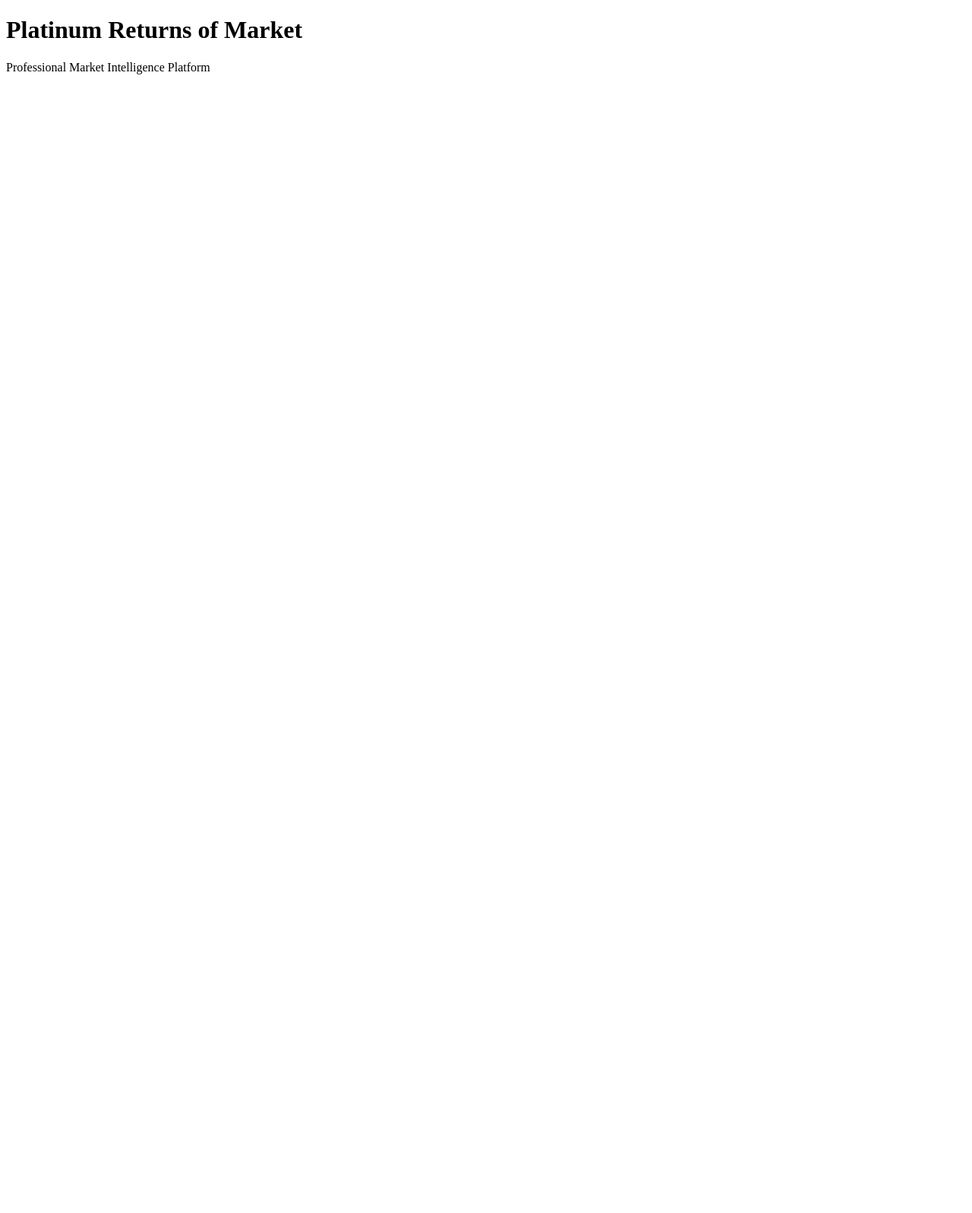
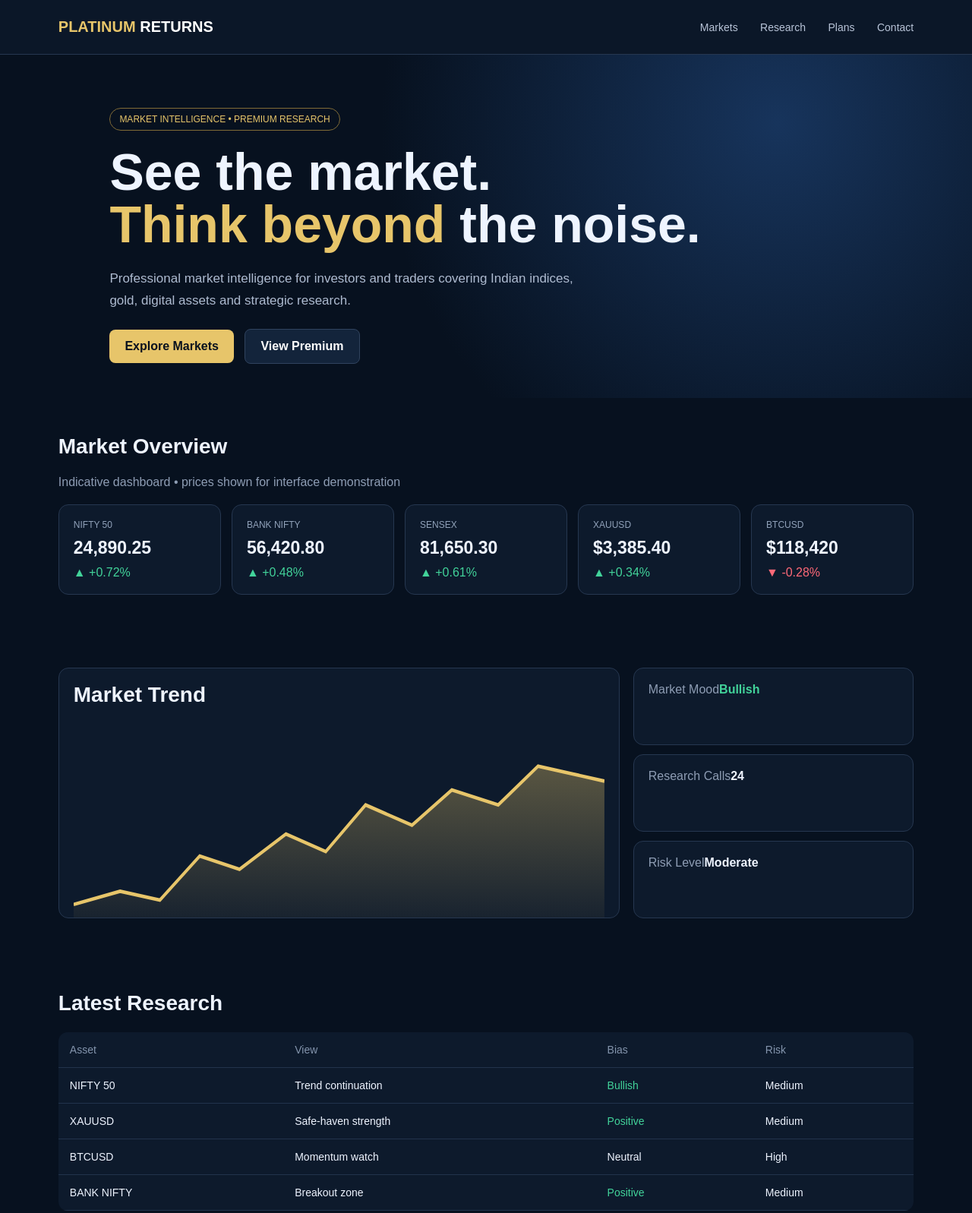
Before and after one commit to PRM05/Platinum-Returns--Of-Market, a plain HTML site: page index.html in a window 1280 px wide. Shown: the top 1597 px of the page at 76% size. Before the commit the page ends 800 px from the top, so only its background shows below. Drawn offline with Linux system fonts and the light colour scheme.

Commit message:
Update website

```diff
--- a/index.html
+++ b/index.html
@@ -1,12 +1,117 @@
 <!DOCTYPE html>
 <html lang="en">
 <head>
-  <meta charset="UTF-8">
-  <meta name="viewport" content="width=device-width, initial-scale=1.0">
-  <title>Platinum Returns of Market</title>
+<meta charset="UTF-8">
+<meta name="viewport" content="width=device-width,initial-scale=1">
+<title>Platinum Returns of Market</title>
+<style>
+*{box-sizing:border-box;margin:0;padding:0}
+body{font-family:Arial,Helvetica,sans-serif;background:#07111f;color:#eef4ff}
+header{height:72px;background:#0b1728;border-bottom:1px solid #263750;display:flex;align-items:center;justify-content:space-between;padding:0 6%;position:sticky;top:0;z-index:10}
+.logo{font-size:20px;font-weight:800;color:#e7c56a}.logo span{color:#fff}
+nav a{color:#b8c4d8;text-decoration:none;margin-left:25px;font-size:14px}
+nav a:hover{color:#e7c56a}
+.hero{padding:70px 6% 45px;background:radial-gradient(circle at 80% 20%,#17345c 0,#07111f 48%)}
+.badge{display:inline-block;border:1px solid #806b37;color:#e7c56a;padding:7px 12px;border-radius:20px;font-size:12px;margin-bottom:20px}
+h1{font-size:clamp(36px,6vw,68px);max-width:850px;line-height:1.02}
+.hero p{max-width:650px;color:#aebbd0;font-size:17px;line-height:1.7;margin:22px 0}
+.btn{display:inline-block;background:#e7c56a;color:#08111e;padding:13px 20px;border-radius:8px;text-decoration:none;font-weight:700;margin-right:10px}
+.btn.dark{background:#13243b;color:#fff;border:1px solid #30435e}
+.container{width:88%;max-width:1250px;margin:auto}
+section{padding:48px 0}
+.title{font-size:28px;margin-bottom:22px}.muted{color:#8e9db4}
+.grid{display:grid;grid-template-columns:repeat(5,1fr);gap:14px}
+.card{background:#0d1a2c;border:1px solid #263750;border-radius:13px;padding:19px;transition:.2s}
+.card:hover{transform:translateY(-3px);border-color:#8f783f}
+.symbol{color:#91a2ba;font-size:12px}.price{font-size:23px;font-weight:700;margin:10px 0}.up{color:#42d39a}.down{color:#ff6978}
+.dashboard{display:grid;grid-template-columns:2fr 1fr;gap:18px}
+.chart{height:330px;position:relative;overflow:hidden}
+.chart svg{width:100%;height:100%}
+.stats{display:grid;gap:12px}
+.stat strong{font-size:24px;display:block;margin-top:8px}
+table{width:100%;border-collapse:collapse;background:#0d1a2c;border-radius:12px;overflow:hidden}
+th,td{text-align:left;padding:15px;border-bottom:1px solid #22334c;font-size:14px}
+th{color:#8495ad;font-weight:500}
+.pricebox{font-size:27px;font-weight:800}
+.features{display:grid;grid-template-columns:repeat(3,1fr);gap:16px}
+.feature{padding:25px;background:#0d1a2c;border:1px solid #263750;border-radius:14px}
+.feature h3{margin-bottom:10px}.feature p{color:#95a4b9;line-height:1.6}
+footer{border-top:1px solid #263750;padding:30px 6%;color:#7f90a8;display:flex;justify-content:space-between}
+@media(max-width:900px){.grid{grid-template-columns:repeat(2,1fr)}.dashboard,.features{grid-template-columns:1fr}}
+@media(max-width:600px){header{padding:0 4%}nav{display:none}.hero{padding:55px 5% 35px}.container{width:90%}.grid{grid-template-columns:1fr 1fr}table{font-size:12px}.card{padding:14px}.price{font-size:19px}}
+</style>
 </head>
 <body>
-  <h1>Platinum Returns of Market</h1>
-  <p>Professional Market Intelligence Platform</p>
-</body>
-</html>
+
+<header>
+  <div class="logo">PLATINUM <span>RETURNS</span></div>
+  <nav>
+    <a href="#markets">Markets</a>
+    <a href="#research">Research</a>
+    <a href="#plans">Plans</a>
+    <a href="#contact">Contact</a>
+  </nav>
+</header>
+
+<section class="hero">
+  <div class="container">
+    <div class="badge">MARKET INTELLIGENCE • PREMIUM RESEARCH</div>
+    <h1>See the market.<br><span style="color:#e7c56a">Think beyond</span> the noise.</h1>
+    <p>Professional market intelligence for investors and traders covering Indian indices, gold, digital assets and strategic research.</p>
+    <a class="btn" href="#markets">Explore Markets</a>
+    <a class="btn dark" href="#plans">View Premium</a>
+  </div>
+</section>
+
+<section id="markets">
+<div class="container">
+<h2 class="title">Market Overview</h2>
+<p class="muted" style="margin-bottom:20px">Indicative dashboard • prices shown for interface demonstration</p>
+
+<div class="grid">
+<div class="card"><div class="symbol">NIFTY 50</div><div class="price">24,890.25</div><div class="up">▲ +0.72%</div></div>
+<div class="card"><div class="symbol">BANK NIFTY</div><div class="price">56,420.80</div><div class="up">▲ +0.48%</div></div>
+<div class="card"><div class="symbol">SENSEX</div><div class="price">81,650.30</div><div class="up">▲ +0.61%</div></div>
+<div class="card"><div class="symbol">XAUUSD</div><div class="price">$3,385.40</div><div class="up">▲ +0.34%</div></div>
+<div class="card"><div class="symbol">BTCUSD</div><div class="price">$118,420</div><div class="down">▼ -0.28%</div></div>
+</div>
+</div>
+</section>
+
+<section>
+<div class="container dashboard">
+<div class="card chart">
+<h2 class="title">Market Trend</h2>
+<svg viewBox="0 0 800 250" preserveAspectRatio="none">
+<defs><linearGradient id="g" x1="0" x2="0" y1="0" y2="1"><stop offset="0" stop-color="#e7c56a" stop-opacity=".35"/><stop offset="1" stop-color="#e7c56a" stop-opacity="0"/></linearGradient></defs>
+<path d="M0 205 L70 190 L130 200 L190 150 L250 165 L320 125 L380 145 L440 92 L510 115 L570 75 L640 92 L700 48 L800 65 L800 250 L0 250Z" fill="url(#g)"/>
+<polyline points="0,205 70,190 130,200 190,150 250,165 320,125 380,145 440,92 510,115 570,75 640,92 700,48 800,65" fill="none" stroke="#e7c56a" stroke-width="4"/>
+</svg>
+</div>
+
+<div class="stats">
+<div class="card"><span class="muted">Market Mood</span><strong class="up">Bullish</strong></div>
+<div class="card"><span class="muted">Research Calls</span><strong>24</strong></div>
+<div class="card"><span class="muted">Risk Level</span><strong>Moderate</strong></div>
+</div>
+</div>
+</section>
+
+<section id="research">
+<div class="container">
+<h2 class="title">Latest Research</h2>
+<table>
+<tr><th>Asset</th><th>View</th><th>Bias</th><th>Risk</th></tr>
+<tr><td>NIFTY 50</td><td>Trend continuation</td><td class="up">Bullish</td><td>Medium</td></tr>
+<tr><td>XAUUSD</td><td>Safe-haven strength</td><td class="up">Positive</td><td>Medium</td></tr>
+<tr><td>BTCUSD</td><td>Momentum watch</td><td>Neutral</td><td>High</td></tr>
+<tr><td>BANK NIFTY</td><td>Breakout zone</td><td class="up">Positive</td><td>Medium</td></tr>
+</table>
+</div>
+</section>
+
+<section>
+<div class="container">
+<h2 class="title">What We Provide</h2>
+<div class="features">
+<div class="feature"><h3>Market Intelligence</h3><p>
```
